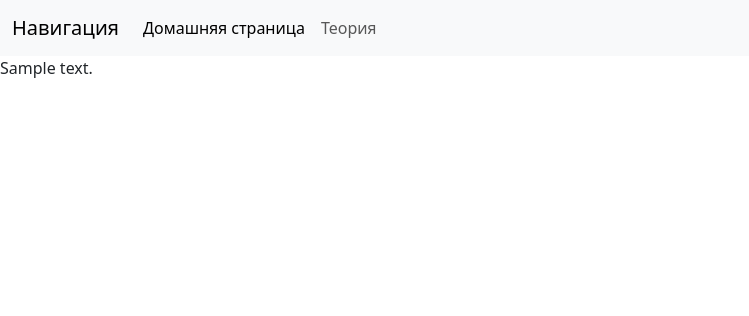
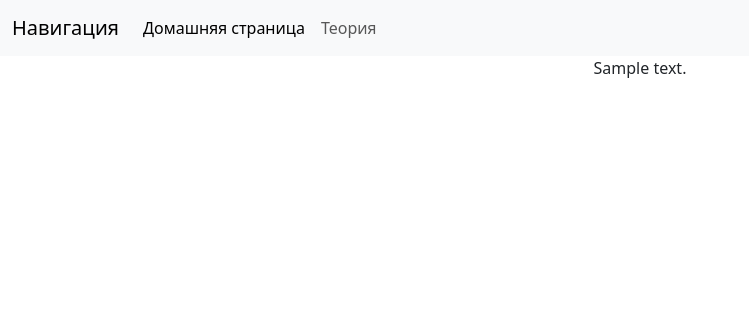
Before and after one commit to mark0g111/Math_theory, a Django app: page /theory/1 in a window 1280 px wide. Shown: the top 316 px of the page, without its empty margins (0-749 px from the left). Run offline with Django 4.2, Linux system fonts and the light colour scheme; tables that the repository leaves empty hold one stand-in row (values such as "Sample post").

Commit message:
text center

```diff
--- a/theory/templates/theory/base.html
+++ b/theory/templates/theory/base.html
@@ -4,7 +4,7 @@
     <meta charset="utf-8">
     <meta name="viewport" content="width=device-width, initial-scale=1">
 
-        <nav class="navbar navbar-expand-lg bg-body-tertiary">
+    <nav class="navbar navbar-expand-lg bg-body-tertiary">
       <div class="container-fluid">
         <a class="navbar-brand" href="#">Навигация</a>
         <button class="navbar-toggler" type="button" data-bs-toggle="collapse" data-bs-target="#navbarSupportedContent" aria-controls="navbarSupportedContent" aria-expanded="false" aria-label="Toggle navigation">
@@ -27,7 +27,9 @@
     <link href="https://cdn.jsdelivr.net/npm/bootstrap@5.3.0/dist/css/bootstrap.min.css" rel="stylesheet" integrity="sha384-9ndCyUaIbzAi2FUVXJi0CjmCapSmO7SnpJef0486qhLnuZ2cdeRhO02iuK6FUUVM" crossorigin="anonymous">
   </head>
   <body>
-    {% block content %}{% endblock %}
+    <div class="container text-center">
+      {% block content %}{% endblock %}
+    </div>
     <script src="https://cdn.jsdelivr.net/npm/bootstrap@5.3.0/dist/js/bootstrap.bundle.min.js" integrity="sha384-geWF76RCwLtnZ8qwWowPQNguL3RmwHVBC9FhGdlKrxdiJJigb/j/68SIy3Te4Bkz" crossorigin="anonymous"></script>
   </body>
 </html>
--- a/theory/templates/theory/detail.html
+++ b/theory/templates/theory/detail.html
@@ -1,6 +1,6 @@
 {% extends 'theory/base.html' %}
 {% block content %}
 
-{{theory.description}}
+<p>{{theory.description}}</p>
 
 {% endblock %}
```
